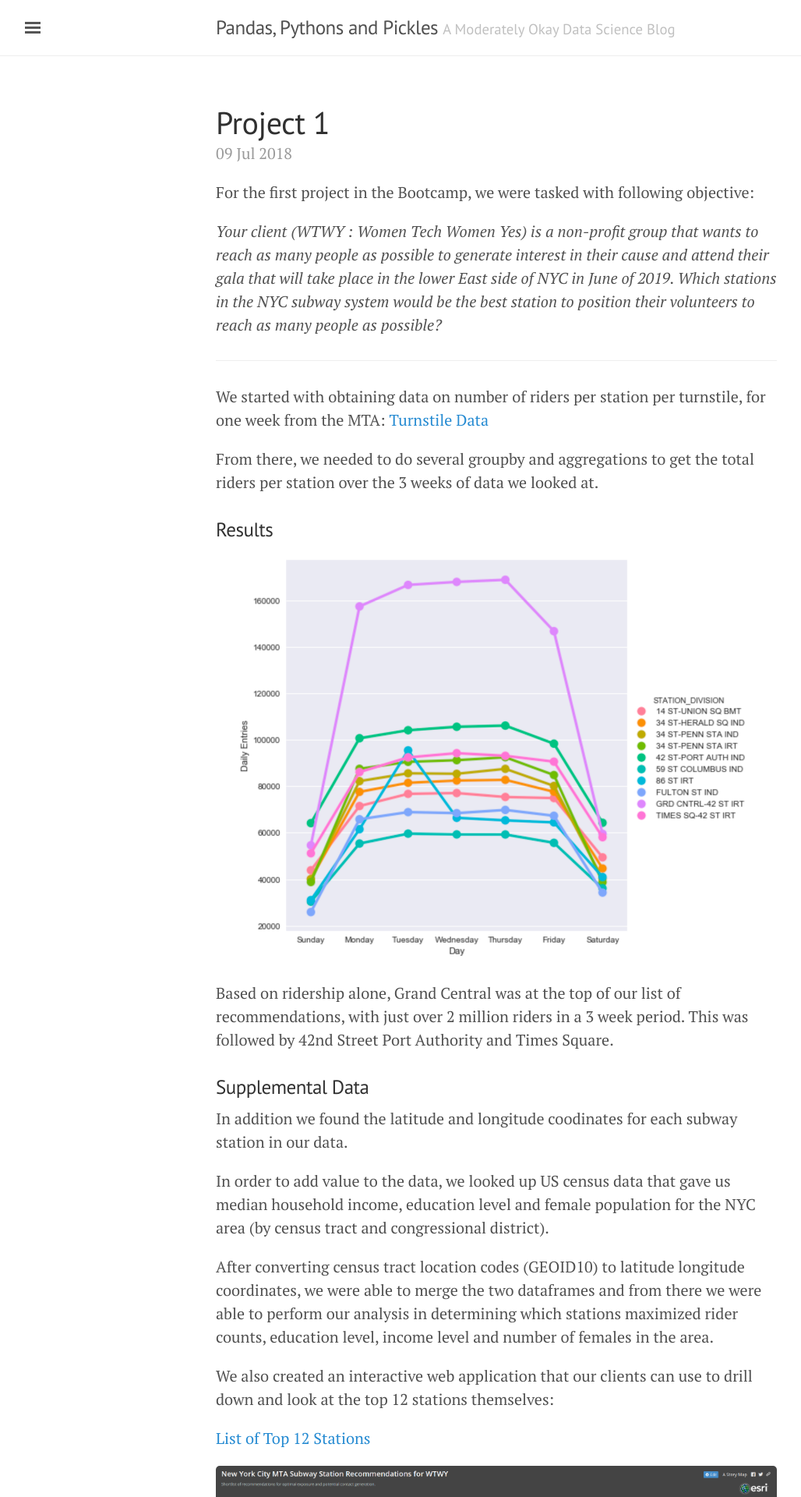
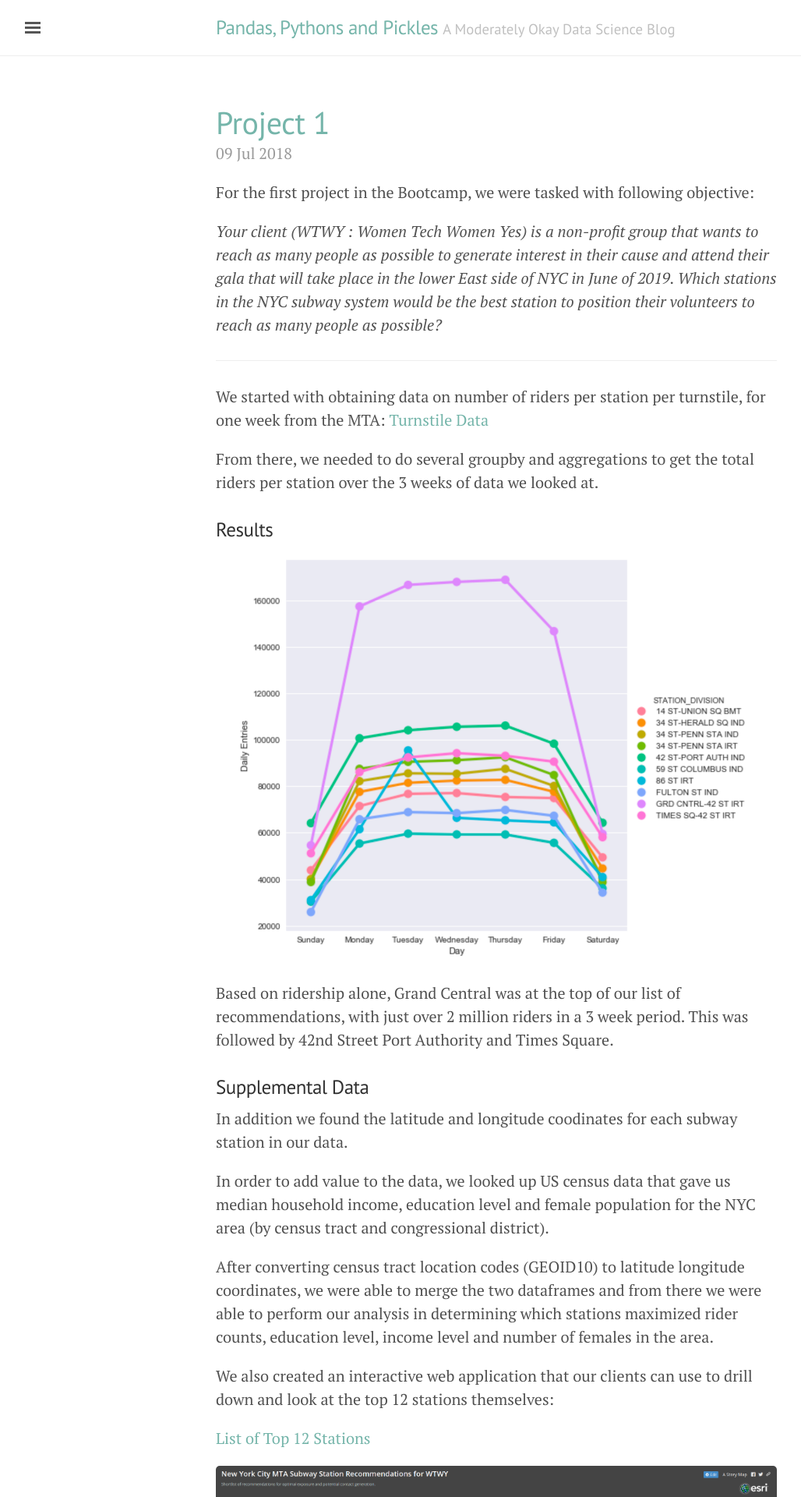
Before and after one commit to Cassini-4B/Cassini-4B.github.io, a Jekyll site: the page built from index.html, in a window 1280 px wide. Shown: the top 1920 px of the page at 78% size, without its empty margins (3-1031 px from the left). Built offline with Jekyll 4.4.1, drawn with Linux system fonts in a browser that asks for light colours; the list of posts is cut into pages by our own code.

Commit message:
changed lanyon theme

```diff
--- a/_layouts/default.html
+++ b/_layouts/default.html
@@ -9,6 +9,7 @@
 
     {% include sidebar.html %}
 
+   <div class="theme-base-0c">
     <!-- Wrap is the content to shift when toggling the sidebar. We wrap the
          content to avoid any CSS collisions with our real content. -->
     <div class="wrap">
@@ -25,7 +26,7 @@
         {{ content }}
       </div>
     </div>
-
+   </div>
     <label for="sidebar-checkbox" class="sidebar-toggle"></label>
 
     <script>
@@ -42,5 +43,6 @@
         }, false);
       })(document);
     </script>
+
   </body>
 </html>
```
